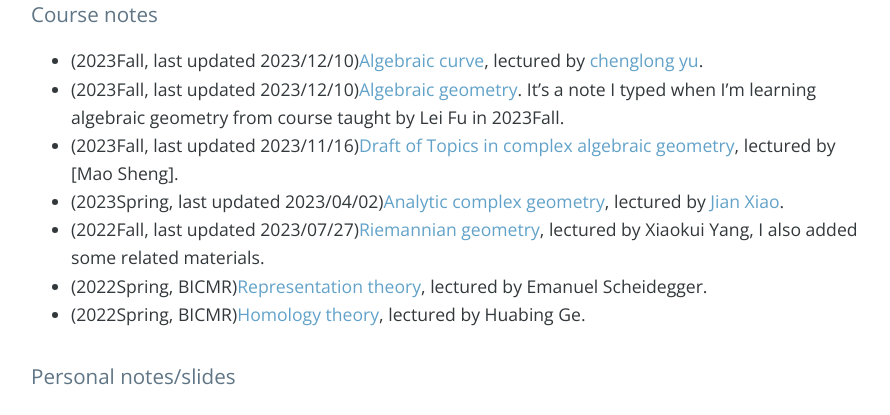
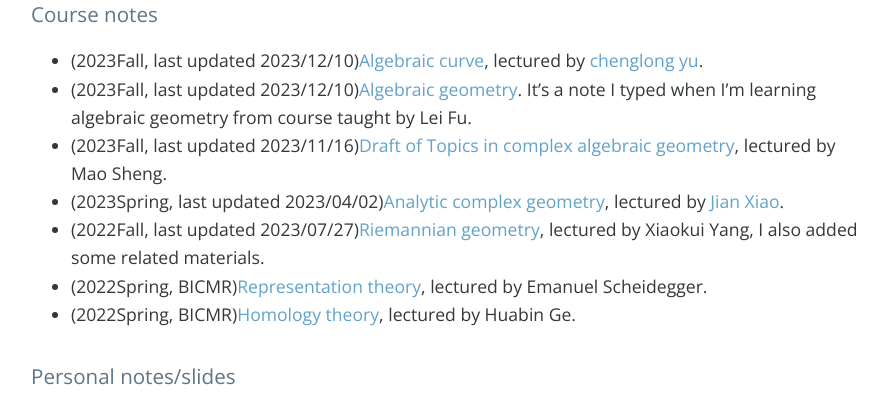
Before and after one commit to bowenl-math/bowenl-math.github.io, a Jekyll site: the page built from index.md, in a window 1280 px wide and 900 px high, scrolled down 850 px. Shown: the part 183-598 px from the top of the window, without its empty margins (193-1083 px from the left). Built offline with Jekyll 4.4.1, drawn with Linux system fonts in a browser that asks for light colours; nearby versions of some CDN libraries; our own code applies the rules of GitHub Pages for plain Markdown files; the list of posts is cut into pages by our own code; comment, search, counter and statistics services are not loaded.

Commit message:
Update index.md

```diff
--- a/index.md
+++ b/index.md
@@ -15,12 +15,12 @@ My email is liubw22 [at] mails.tsinghua.edu.cn, and my workstation is S103 at C7
 
 ### Course notes
 * (2023Fall, last updated 2023/12/10)[Algebraic curve](notes/2023Fall/algebraic_curve.pdf), lectured by [chenglong yu](https://chenglongyu.github.io/).
-* (2023Fall, last updated 2023/12/10)[Algebraic geometry](notes/2023Fall/algebraic_geometry.pdf). It's a note I typed when I'm learning algebraic geometry from course taught by Lei Fu in 2023Fall.
-* (2023Fall, last updated 2023/11/16)[Draft of Topics in complex algebraic geometry](notes/2023Fall/topics_in_complex_algebraic_geometry.pdf), lectured by [Mao Sheng].
+* (2023Fall, last updated 2023/12/10)[Algebraic geometry](notes/2023Fall/algebraic_geometry.pdf). It's a note I typed when I'm learning algebraic geometry from course taught by Lei Fu.
+* (2023Fall, last updated 2023/11/16)[Draft of Topics in complex algebraic geometry](notes/2023Fall/topics_in_complex_algebraic_geometry.pdf), lectured by Mao Sheng.
 * (2023Spring, last updated 2023/04/02)[Analytic complex geometry](notes/2023Spring/Analytic_complex_geometry.pdf), lectured by [Jian Xiao](https://sites.google.com/view/jianxiao/).
 * (2022Fall, last updated 2023/07/27)[Riemannian geometry](notes/2022Fall/Riemannian_geometry.pdf), lectured by Xiaokui Yang, I also added some related materials.
 * (2022Spring, BICMR)[Representation theory](notes/notes for enhanced program of BICMR/Representation_theory.pdf), lectured by Emanuel Scheidegger.
-* (2022Spring, BICMR)[Homology theory](notes/notes for enhanced program of BICMR/homology.pdf), lectured by Huabing Ge.
+* (2022Spring, BICMR)[Homology theory](notes/notes for enhanced program of BICMR/homology.pdf), lectured by Huabin Ge.
 
 
 ### Personal notes/slides
```
